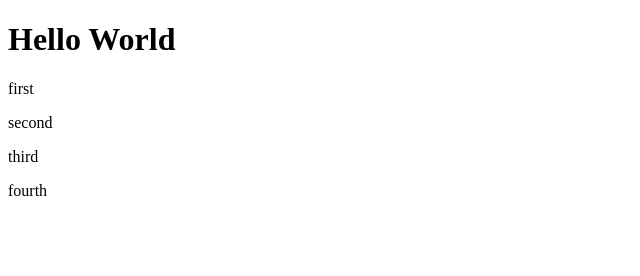
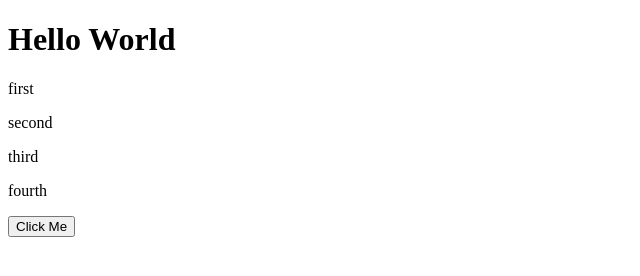
Before and after one commit to paravathsinan/frontend-practice-2026, a plain HTML site: page index.html in a window 1280 px wide. Shown: the whole page, without its empty margins (0-640 px from the left). Drawn offline with Linux system fonts and the light colour scheme.

Commit message:
feat: practice js-dom, event listener

```diff
--- a/index.html
+++ b/index.html
@@ -11,6 +11,7 @@
     <p class="heading2">second</p>
     <p class="heading2">third</p>
     <p class="heading2">fourth</p>
+    <button id="btn">Click Me</button>
     <script src="/index.js"></script>
 </body>
 </html>
```
Also changed, not shown: index.js (+17 -0 lines).
